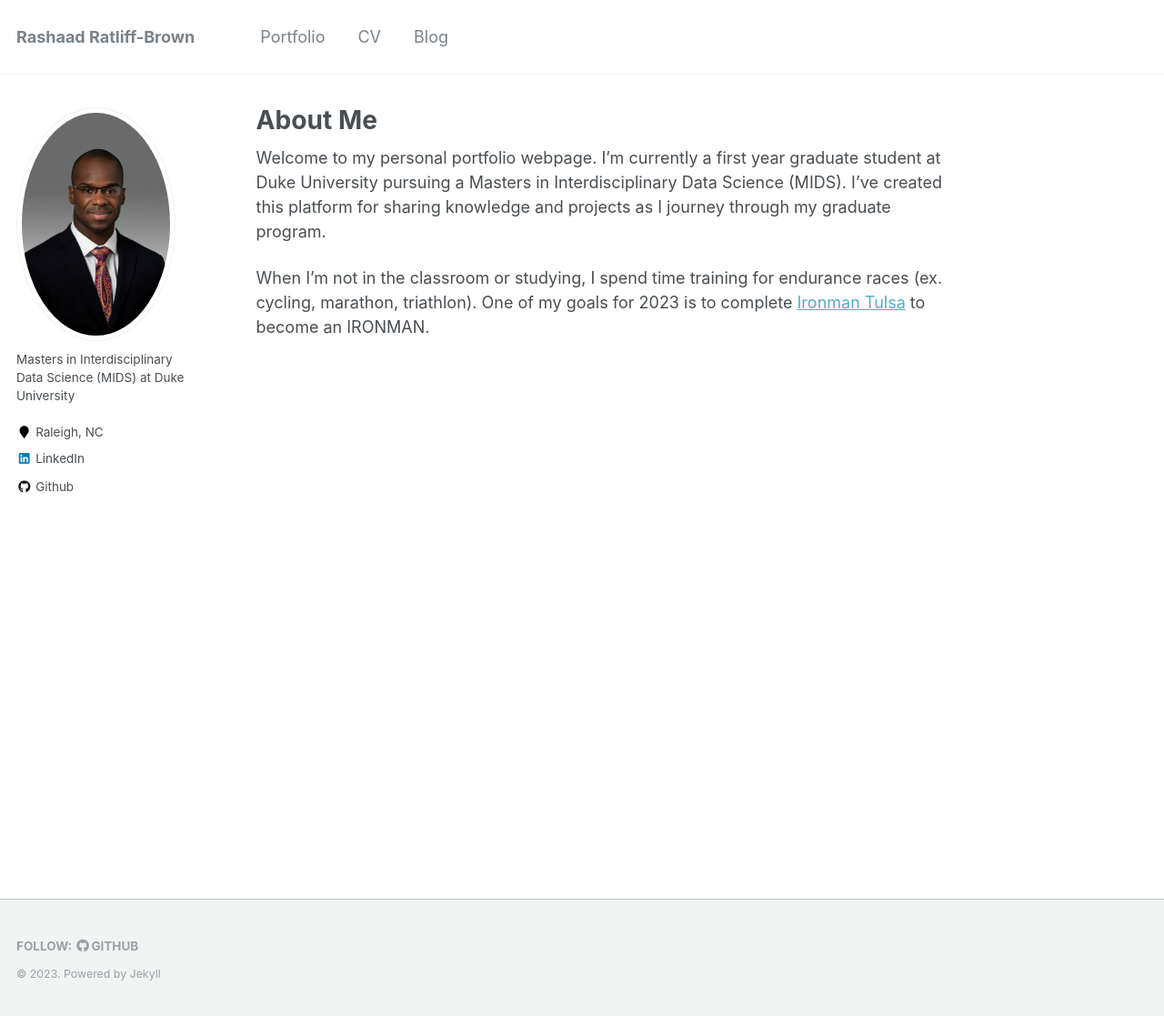
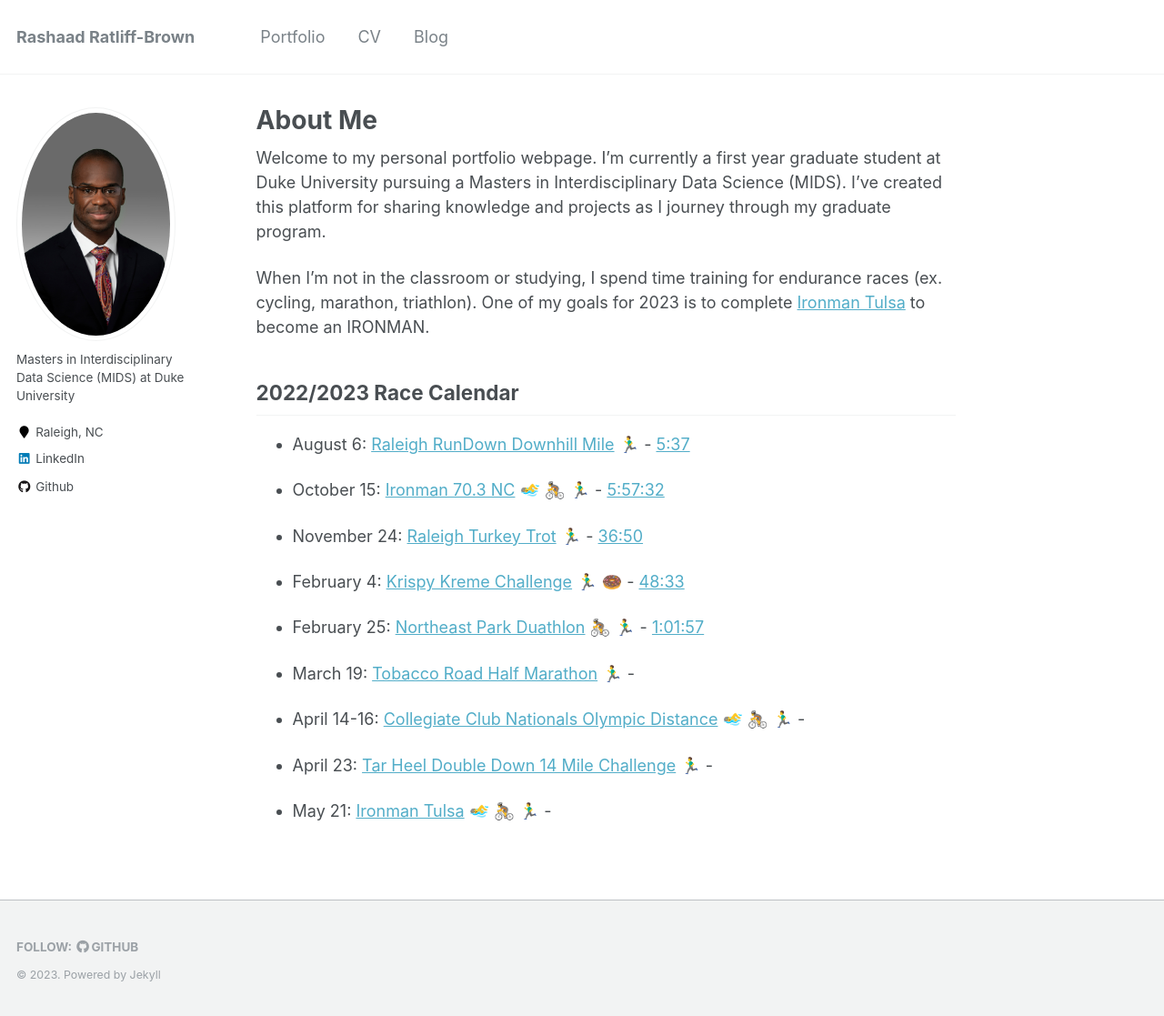
Before and after one commit to caratliff/caratliff.github.io, a Jekyll site: the page built from _pages/about.md, in a window 1280 px wide and 1117 px high. Shown: the whole window at 91% size. Built offline with Jekyll 4.4.1, drawn with Linux system fonts in a browser that asks for light colours; emoji names are drawn with the system emoji font.

Commit message:
Update about.md

```diff
--- a/_pages/about.md
+++ b/_pages/about.md
@@ -11,3 +11,33 @@ redirect_from:
 Welcome to my personal portfolio webpage. I'm currently a first year graduate student at Duke University pursuing a Masters in Interdisciplinary Data Science (MIDS). I've created this platform for sharing knowledge and projects as I journey through my graduate program.
 
 When I'm not in the classroom or studying, I spend time training for endurance races (ex. cycling, marathon, triathlon). One of my goals for 2023 is to complete [Ironman Tulsa](https://www.ironman.com/im-tulsa) to become an IRONMAN.
+
+## 2022/2023 Race Calendar
+
+- August 6: [Raleigh RunDown Downhill Mile](https://runsignup.com/Race/Results/116189#resultSetId-266098;perpage:5000) :running_man: - [5:37](https://runsignup.com/Race/Results/116189#resultSetId-331659;perpage:100)
+
+- October 15: [Ironman 70.3 NC](https://www.ironman.com/im703-north-carolina?_ga=2.262261516.1463858545.1659123373-1026453001.1656093606) :swimming_man: :bicyclist: :running_man: - [5:57:32](https://www.ironman.com/im703-north-carolina-results)
+
+- November 24: [Raleigh Turkey Trot](https://ridgewoodturkeytrot.itsyourrace.com/event.aspx?id=4847) 🏃‍♂️ - [36:50](https://ridgewoodturkeytrot.itsyourrace.com/Results.aspx?id=4847&y=&eid=&srch=Rashaad%20&g=&amin=&amax=)
+
+- February 4: [Krispy Kreme Challenge](https://krispykremechallenge.com) 🏃‍♂️ :doughnut: - [48:33](https://www.itsyourrace.com/results.aspx?id=89&y=&eid=&srch=rashaad&g=&amin=&amax=)
+
+- February 25: [Northeast Park Duathlon](https://runsignup.com/Race/NC/Gibsonville/NEParkDuathlon) :bicyclist: :running_man: - [1:01:57](https://www.trisignup.com/Race/Results/26521/IndividualResult/GfbP?resultSetId=367212#U51753724)
+
+- March 19: [Tobacco Road Half Marathon](https://tobaccoroadmarathon.com/details) 🏃‍♂️ -
+
+<!--- Gran Fondo Florida:  March 19, 2023-->
+
+<!--- Tour of Georgia Grand Fondo:  April 16, 2023-->
+
+- April 14-16: [Collegiate Club Nationals Olympic Distance](https://www.usatrichamps.com) :swimming_man: :bicyclist: :running_man: -
+
+- April 23: [Tar Heel Double Down 14 Mile Challenge](https://capstoneraces.com/tar-heel-10-miler/results-and-photos/) :running_man: -
+
+- May 21: [Ironman Tulsa](https://www.ironman.com/im-tulsa?_ga=2.227648670.2089883783.1660093427-1319460127.1659293292) :swimming_man: :bicyclist: :running_man: -
+
+<!--- Gran Fondo Asheville: July 16, 2023-->
+
+<!--- Boone Gran Fondo: August 6, 2023-->
+
+<!--- Gran Fondo Maryland (National Championships): September 17, 2023-->
```
